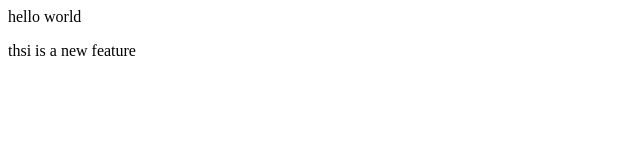
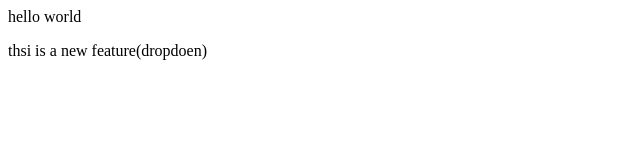
Before and after one commit to self1hub/localrep, a plain HTML site: page index.html in a window 1280 px wide. Shown: the full height of the page, 0-640 px from the left. Drawn offline with Linux system fonts and the light colour scheme.

Commit message:
add gropdown

```diff
--- a/index.html
+++ b/index.html
@@ -1,3 +1,3 @@
 <p>hello world
 </p>
-<p>thsi is a new feature</p>
+<p>thsi is a new feature(dropdoen)</p>
```
